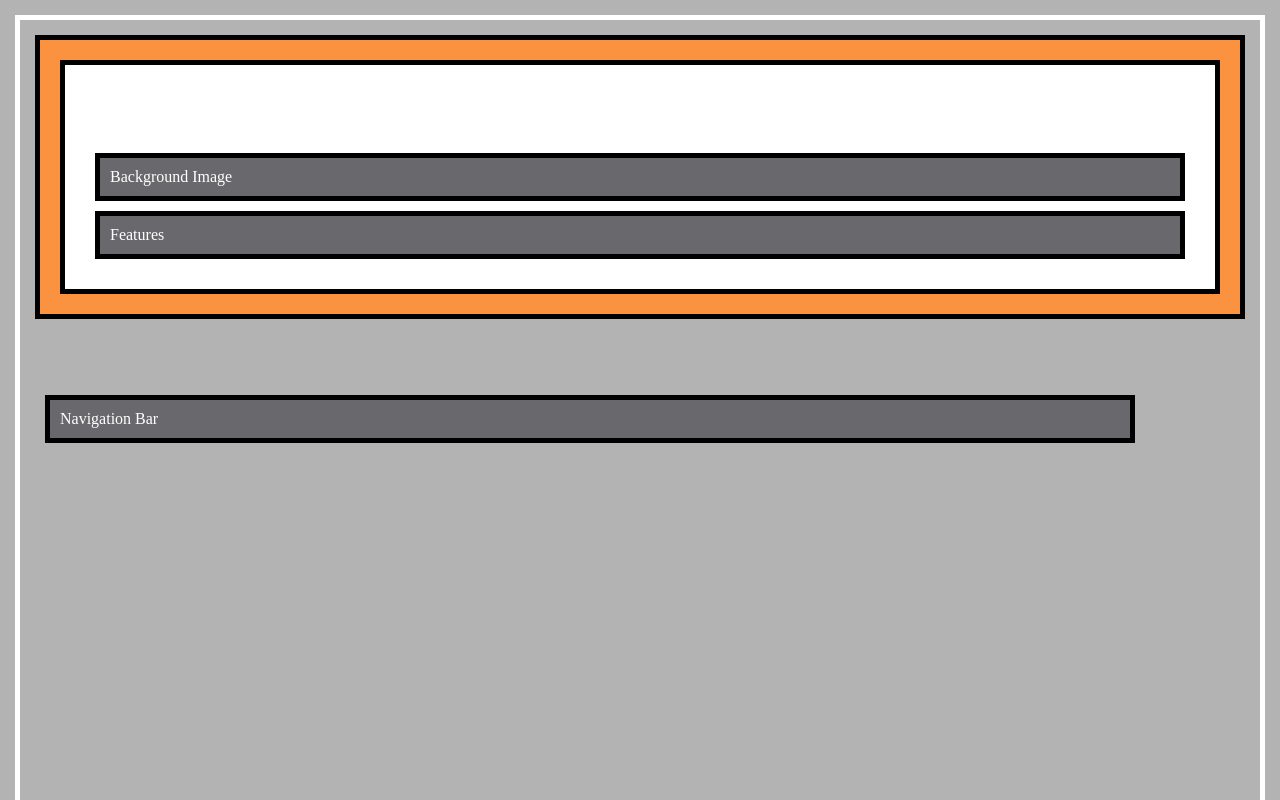
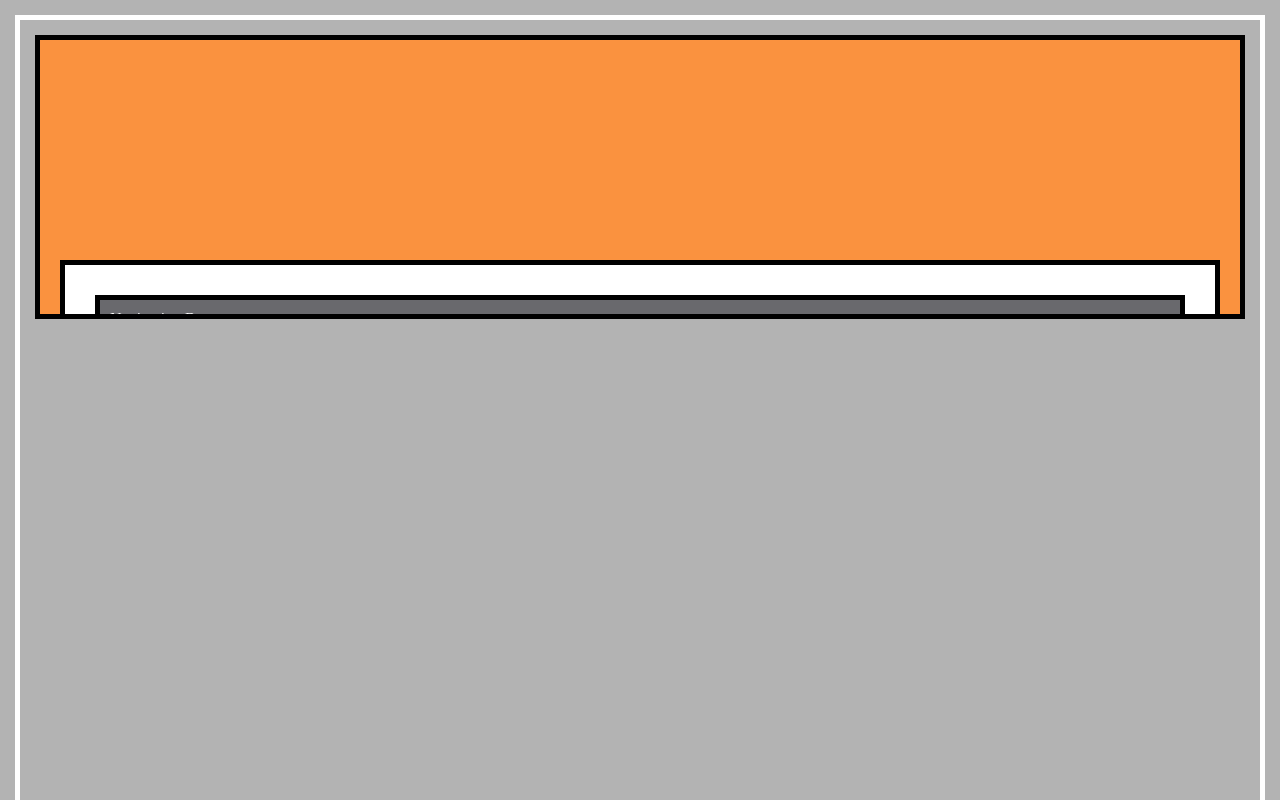
Before and after one commit to maxicopp/css-the-complete-guide-2023-ms, a plain HTML site: page position-working-with-fixed/index.html in a window 1280 px wide. Shown: the top 800 px of the page. Drawn offline with Linux system fonts and the light colour scheme.

Commit message:
Working with "overflow" and Relative Positioning

```diff
--- a/position-working-with-fixed/main.css
+++ b/position-working-with-fixed/main.css
@@ -4,6 +4,7 @@ html {
   border: 5px solid white;
   margin: 15px;
   height: 2000px;
+  overflow: auto;
 }
 
 body {
@@ -11,6 +12,7 @@ body {
   padding: 20px;
   border: 5px solid black;
   margin: 0;
+  overflow: hidden;
 }
 
 .parent {
@@ -18,6 +20,8 @@ body {
   padding: 20px;
   border: 5px solid black;
   margin: 0;
+  position: relative;
+  top: 200px;
 }
 
 .parent div {
@@ -27,9 +31,3 @@ body {
   border: 5px solid black;
   margin: 10px;
 }
-
-.parent .child-1 {
-  position: relative;
-  top: 300px;
-  right: 50px;
-}
```
